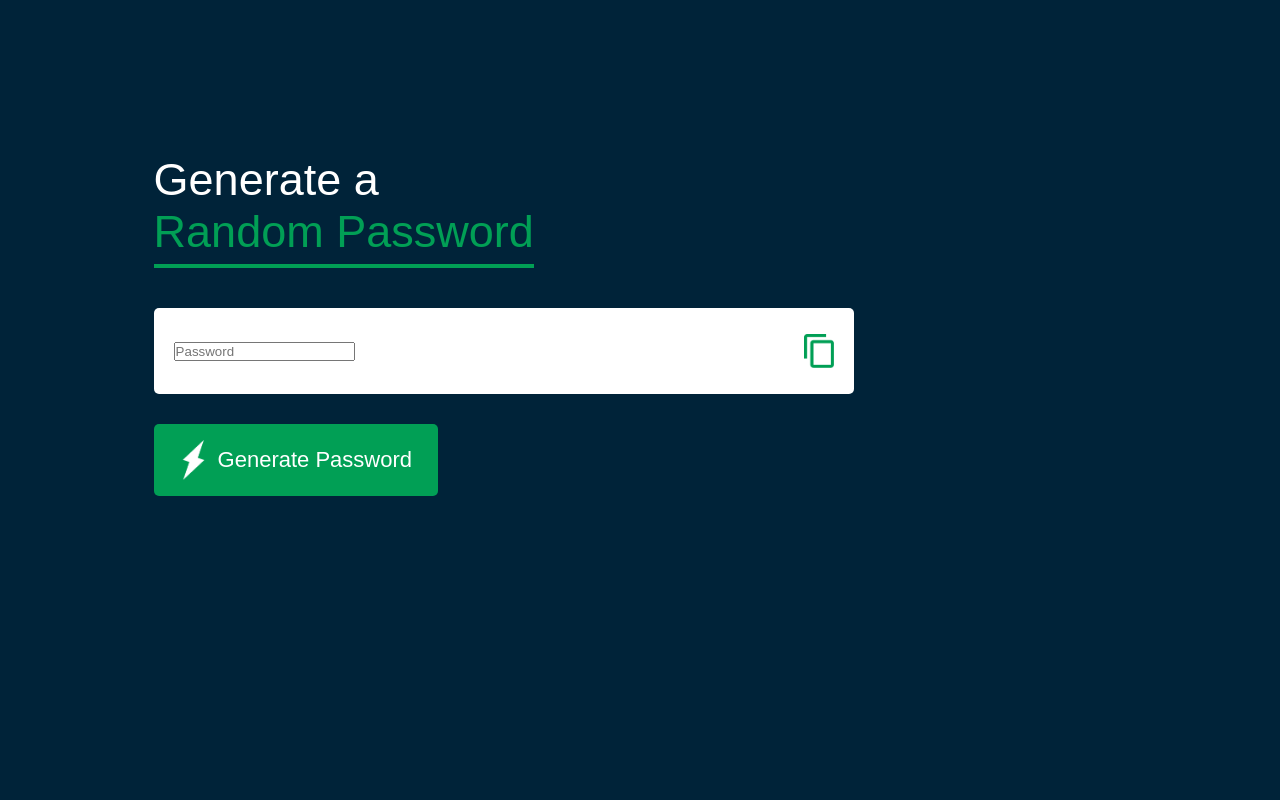
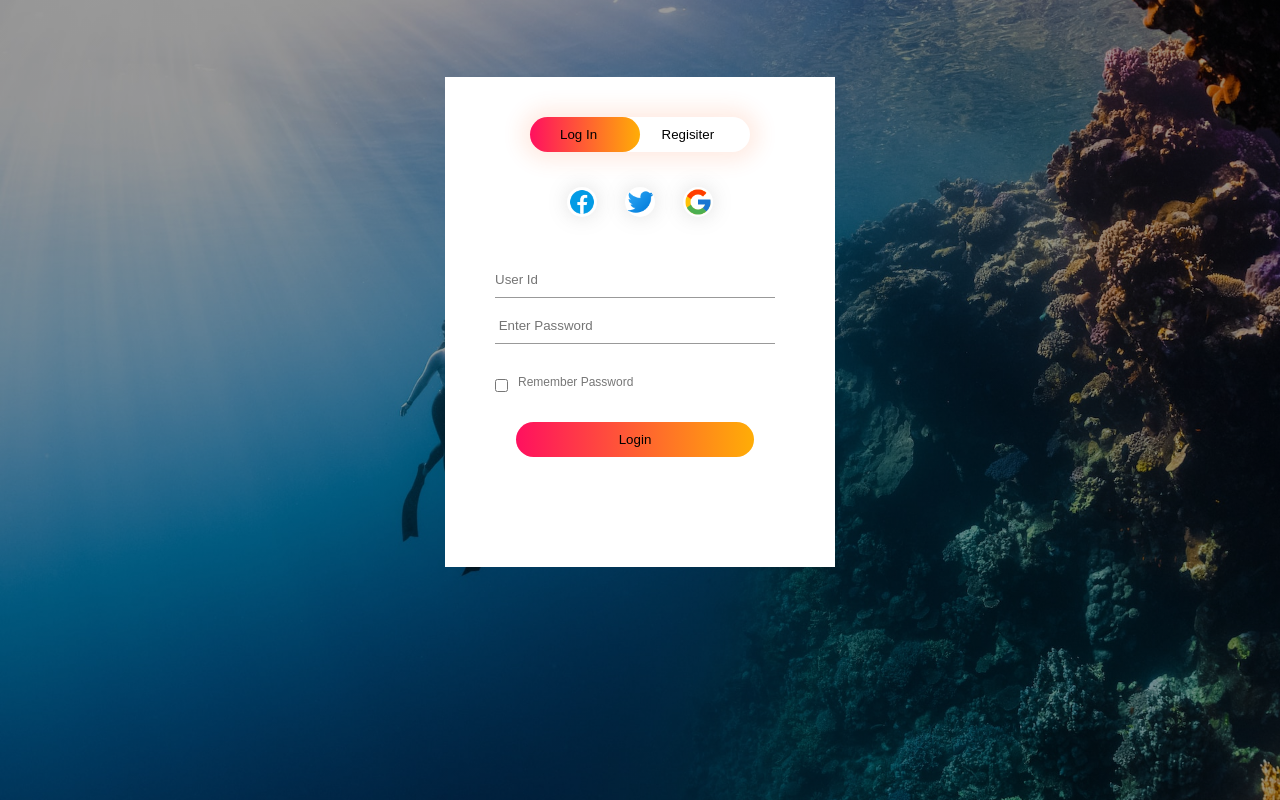
Before and after one commit to mawejjeandrew/javascript-projects, a plain HTML site: page index.html in a window 1280 px wide. Drawn offline with Linux system fonts and the light colour scheme.

Commit message:
Add files via upload

```diff
--- a/index.css
+++ b/index.css
@@ -1,58 +1,102 @@
 *{
   margin: 0;
   padding: 0;
-  font-family: 'Poppins' , sans-serif;
-  box-sizing: border-box;
+  font-family: sans-serif;
 }
-body{
-  background: #002339;
-  color: #fff;
+.hero{
+  height:100%;
+  width:100%;
+  background-image: linear-gradient(rgba(0,0,0,0.4),rgba(0,0,0,0.4)),url(mosh.jpg);
+  background-position: center;
+  background-size: cover;
+  position: absolute;
 }
-.container{
-  margin: 12%;
-  width: 90%;
-  max-width: 700px;
+.form-box{
+  width: 380px;
+  height: 480px;
+  position: relative;
+  margin: 6% auto;
+  background: #fff;
+  padding: 5px;
+  overflow: hidden;
 }
-.display{
+.button-box{
+  width: 220px;
+  margin: 35px auto;
+  position: relative;
+  box-shadow: 0 0 20px 9px  #ff61241f;
+  border-radius: 30px;
+}
+.toggle-btn{
+  padding: 10px 30px;
+  cursor:  pointer;
+  background: transparent;
+  border: 0;
+  outline: none;
+  position: relative;
+}
+#btn{
+  top: 0;
+  left: 0;
+  position: absolute;
+  width: 110px;
+  height: 100%;
+  background: linear-gradient(to right, #ff105f, #ffad06);
+  border-radius: 30px;
+  transition: .5s;
+}
+.social-icons{
+  margin: 30px auto;
+  text-align: center;
+}
+.social-icons img{
+  width: 30px;
+  margin: 0 12px;
+  box-shadow: 0 0 20px 0 #7f7f7f3d;
+  cursor: pointer;
+  border-radius: 50px;
+}
+.input-group{
+  top: 180px;
+  position: absolute;
+  width: 280px;
+  transition: .5s;
+}
+.input-field{
   width: 100%;
-  margin-top: 50px;
-  margin-bottom: 30px;
-  background: #fff;
-  color: #333;
-  display: flex;
-  align-items: center;
-  justify-content: space-between;
-  padding: 26px 20px;
-  border-radius: 5px;
+  padding: 10px 0;
+  margin: 5px 0;
+  border-left: 0;
+  border-top: 0;
+  border-right: 0;
+  border-bottom: 1px solid #999;
+  outline: none;
+  background: transparent;
 }
-.container h1{
-  font-weight: 500;
-  font-size: 45px;
+.submit-btn{
+  width: 85%;
+  padding: 10px 30px;
+  cursor: pointer;
+  display: block;
+  margin: auto;
+  background: linear-gradient(to right, #ff105f, #ffad06);
+  border: 0;
+  outline: none;
+  border-radius: 30px;
 }
-.container h1 span{
-  color: #019f55;
-  border-bottom: 4px solid #019f55;
-  padding-bottom: 7px;
+.chech-box{
+  margin: 30px 10px 30px 0;
 }
-.display img{
-  width: 30px;
-  cursor: pointer;
+span{
+  color: #777;
+  font-size: 12px;
+  bottom: 68px;
+  position: absolute;
 }
-.container button img{
-  width: 28px;
-  margin-right: 10px;
+#login{
+  left: 50px;
+
 }
-.container button{
-  border: 0;
-  outline: 0;
-  background: #019f55;
-  color: #fff;
-  font-size: 22px;
-  font-weight: 300;
-  display: flex;
-  align-items: center;
-  justify-content: center;
-  padding: 16px 26px;
-  border-radius: 5px;
-  cursor: pointer;
+#register{
+  left: 450px;
 }
--- a/index.html
+++ b/index.html
@@ -2,54 +2,56 @@
 <html>
   <head>
     <meta name="viewport" content="width=device-width, initial-scale=1.0" >
-    <title>Random Password Generator -</title>
+    <title>Login And Registration Form</title>
     <link rel="stylesheet" href="index.css">
   </head>
   <body>
-    <div class="container">
-      <h1> Generate a <br> <span>Random Password</span> </h1>
-      <div class="display">
-        <input type="text" id="password" placeholder="Password">
-        <img src="copy.png" onclick="copyPassword()">
+    <div class="hero">
+      <div class="form-box">
+        <div class="button-box">
+          <div id="btn"></div>
+          <button type="button" class="toggle-btn" onclick="login()">Log In</button>
+          <button type="button" class="toggle-btn" onclick="register()">Regisiter</button>
+        </div>
+        <div class="social-icons">
+          <img src="facebook.png">
+          <img src="twitter.png">
+          <img src="google.png">
+        </div>
+        <form  id="login" class="input-group">
+          <input type="text" class="input-field" placeholder="User Id" required>
+          <input type="text" class="input-field" placeholder=" Enter Password" required>
+          <input type="checkbox" class="chech-box"><span>Remember Password</span>
+          <button type="submit" class="submit-btn">Login</button>
 
+        </form>
+        <form id="register" class="input-group">
+          <input type="text" class="input-field" placeholder="User Id" required>
+          <input type="email" class="input-field" placeholder="Email Id" required>
+          <input type="text" class="input-field" placeholder=" Enter Password" required>
+          <input type="checkbox" class="chech-box"><span>I agree to terms & conditions</span>
+          <button type="submit" class="submit-btn">Regisiter</button>
+
+        </form>
       </div>
-      <button onclick="createPassword()"><img src="generate.png" alt="">  Generate Password</button>
     </div>
+
 
     <script>
 
-      const passwordBox = document.getElementById("password");
-      const length = 12;
+      var x = document.getElementById("login");
+      var y = document.getElementById("register");
+      var z = document.getElementById("btn");
 
-      const upperCase = "ABCDEFGHIJKLMNOPQRSTUVWXYZ";
-      const lowerCase = "abcdefghijklmnopqrstuvwxyz";
-      const number = "0123456789";
-      const symbol ="@#$%^&*()_+?/=-";
-
-      const allChars = upperCase + lowerCase + number + symbol;
-
-      function createPassword() {
-        let password = "";
-        password += upperCase[Math.floor(Math.random() * upperCase.length)];
-        password += lowerCase[Math.floor(Math.random() * lowerCase.length)];
-        password += number[Math.floor(Math.random() * number.length)];
-        password += symbol[Math.floor(Math.random() * symbol.length)];
-
-        while(length > password.length){
-          password += allChars[Math.floor(Math.random() * allChars.length)];
-
-        }
-        passwordBox.value = password;
-
+      function register(){
+        x.style.left ="-400px";
+        y.style.left = "50px";
+        z.style.left ="110px";
       }
-
-      function copyPassword(){
-        passwordBox.select();
-        document.execCommand("copy");
-     }
-
-
-
+      function login(){
+        x.style.left ="50px";
+        y.style.left = "450px";
+        z.style.left ="0px";
+      }
     </script>
   </body>
-</html>
```
Also changed, not shown: facebook.png (added), google.png (added), mosh.jpg (added), twitter.png (added).
